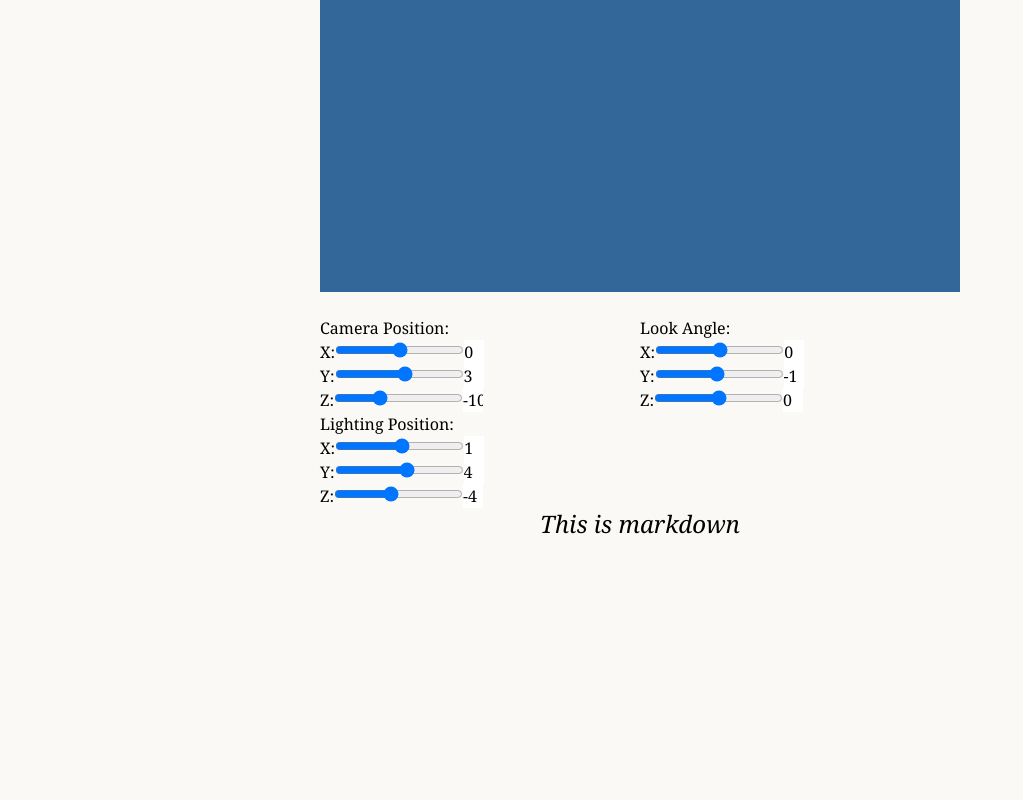
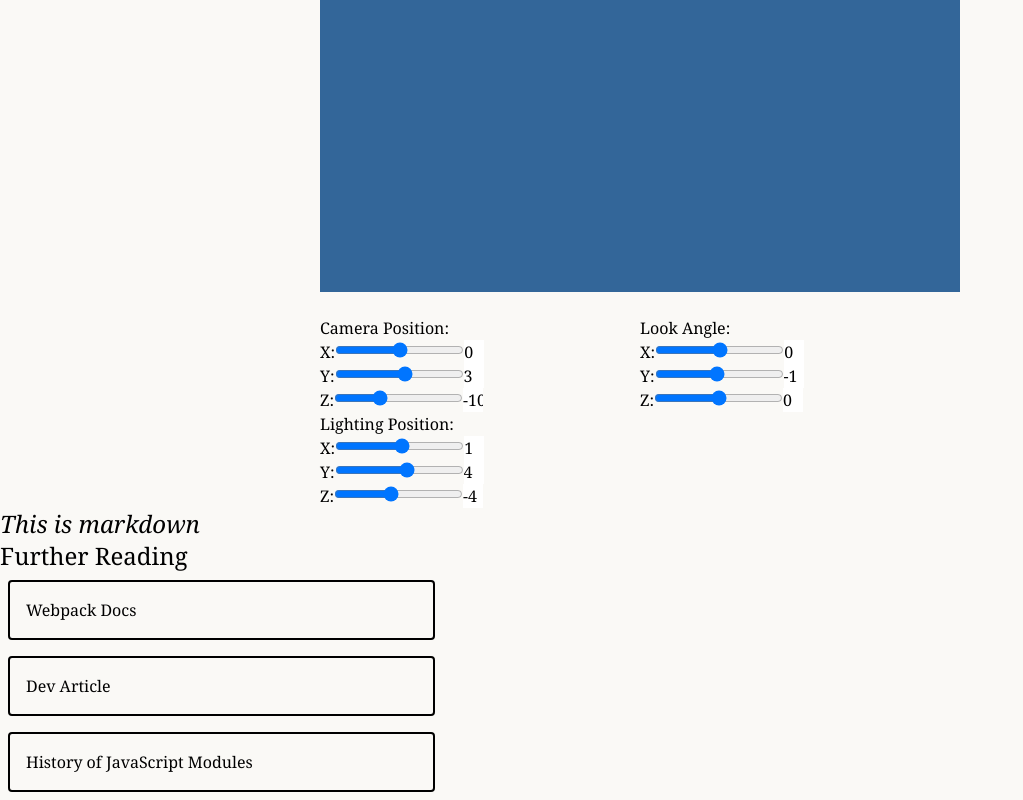
Before and after one commit to jacob-armiger/react-portfolio-site, a Next.js app: page /project in a window 1280 px wide. Shown: the part 296-1096 px from the top of the page, without its empty margins (0-1023 px from the left). Before the commit the page ends 836 px from the top, so only its background shows below. Built offline with nearby package versions, Linux system fonts and the light colour scheme; no server answers.

Commit message:
Update styles

```diff
--- a/src/components/NavigationBar.js
+++ b/src/components/NavigationBar.js
@@ -5,13 +5,13 @@ export default function NavBar() {
     <div className="mx-8 mt-6 text-xl md:mx-48 lg:mx-64 xl:mx-96">
       <nav className="flex items-center justify-between">
         <div>
-          <Link href="/">Home</Link>
+          <Link className="nav-link" href="/">Home</Link>
         </div>
         <div>
-          <Link href="/resume">Resume</Link>
+          <Link className="nav-link" href="/resume">Resume</Link>
         </div>
         <div>
-          <Link href="/projects">Projects</Link>
+          <Link className="nav-link" href="/projects">Projects</Link>
         </div>
       </nav>
     </div>
--- a/src/pages/project.js
+++ b/src/pages/project.js
@@ -21,6 +21,7 @@ export default function Project() {
     }, [loaded]);
 
     return (
+        <>
             <div className="mt-8 flex flex-col items-center">
                 {loaded ? "Script loaded" : "script not loaded"}
                 <canvas id="glCanvas" width="640" height="480"></canvas>
@@ -189,8 +190,33 @@ export default function Project() {
                         </div>
                     </div>
                 </div>
+            </div>
 
             <ReactMarkdown className="markdown" children={markdown} />
+            <div className="flex flex-col">
+                <h1>Further Reading</h1>
+                <a
+                    className="rich-link"
+                    target="_blank"
+                    href="https://webpack.js.org/guides/getting-started/"
+                >
+                    Webpack Docs
+                </a>
+                <a
+                    className="rich-link"
+                    target="_blank"
+                    href="https://dev.to/antonmelnyk/how-to-configure-webpack-from-scratch-for-a-basic-website-46a5#:~:text=As%20you%20may%20know%2C%20configuring,which%20is%20a%20good%20thing."
+                >
+                    Dev Article
+                </a>
+                <a
+                    className="rich-link"
+                    target="_blank"
+                    href="https://medium.com/the-node-js-collection/modern-javascript-explained-for-dinosaurs-f695e9747b70"
+                >
+                    History of JavaScript Modules
+                </a>
             </div>
+        </>
     );
 }
--- a/src/styles/globals.css
+++ b/src/styles/globals.css
@@ -11,7 +11,13 @@
     @apply text-2xl;
   }
 
-  a {
+  a.rich-link {
+    @apply border border-black border-2 rounded p-4 w-2/6 m-2
+  }
+}
+
+@layer components {
+  a.nav-link {
     @apply border border-0 hover:border-b-2 border-b-black;
   }
 }
```
Lines whose indentation alone changed are shown as unchanged.
